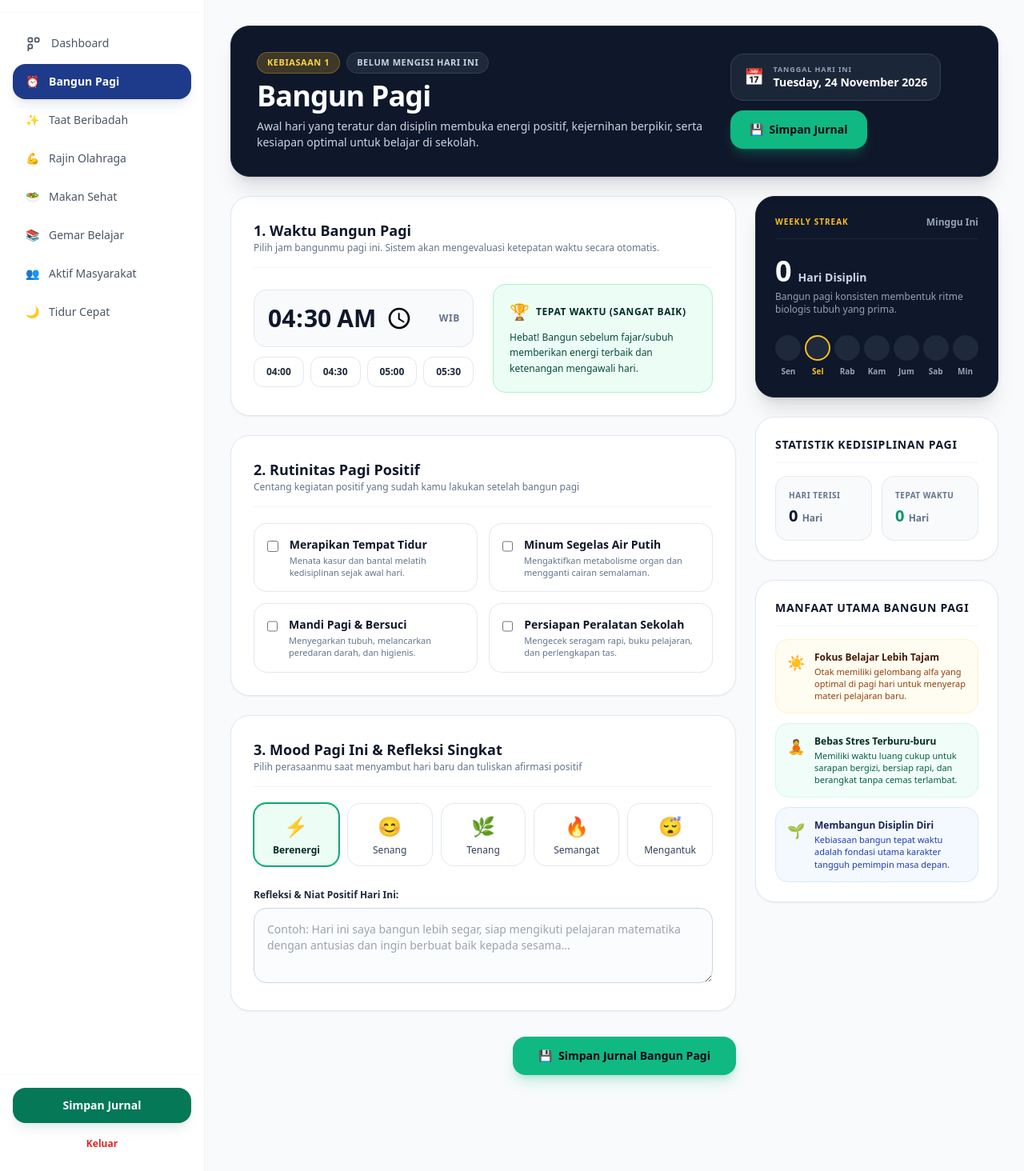
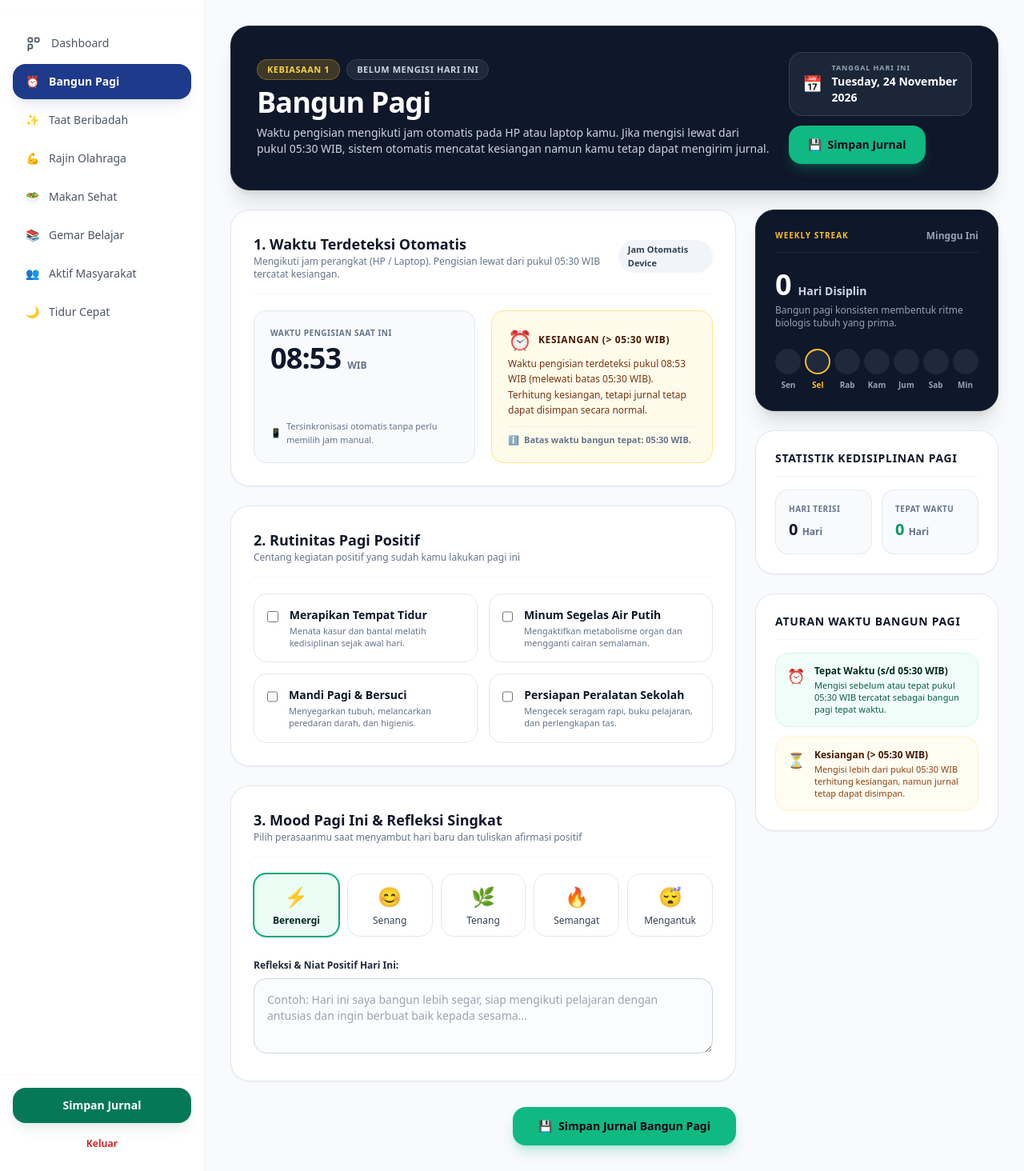
Before and after one commit to Muiz1182/jurnal-kebiasaan, a Laravel app: page /student/bangun-pagi in a window 1280 px wide. Shown: the part 73-1537 px from the top of the page at 80% size. Run offline with Laravel 12, Linux system fonts and the light colour scheme; a user stored in the database is signed in; data comes from the database, SQL or seed files in the repository; data that the repository does not hold is empty; parts of the project's set-up code (start-up, migrations or seed data) failed here and were passed over; some libraries are stand-ins or nearby versions.

Commit message:
feat(bangun-pagi): jam otomatis mengikuti device HP/laptop dengan cutoff 05:30 WIB tanpa perlu memilih jam manual

```diff
--- a/app/Http/Controllers/Student/DashboardController.php
+++ b/app/Http/Controllers/Student/DashboardController.php
@@ -1257,8 +1257,8 @@ class DashboardController extends Controller
     public function updateBangunPagi(Request $request, GoogleSheetsService $sheetsService)
     {
         $request->validate([
-            'waktu_bangun' => 'required|string',
-            'status_waktu' => 'required|string|max:50',
+            'waktu_bangun' => 'nullable|string',
+            'status_waktu' => 'nullable|string|max:50',
             'mood'         => 'required|string|max:50',
             'refleksi'     => 'nullable|string|max:1000',
         ]);
@@ -1267,8 +1267,24 @@ class DashboardController extends Controller
         $today = Carbon::today()->toDateString();
         $clickTime = now();
 
-        $waktuBangun = $request->input('waktu_bangun', '04:30');
-        $statusWaktu = $request->input('status_waktu', 'Tepat Waktu');
+        $waktuBangun = $request->input('waktu_bangun') ?: now()->format('H:i');
+
+        // Evaluasi jam pengisian: jika lebih dari jam 05:30 (setengah 6 pagi) maka tercatat Kesiangan
+        $cleanTime = str_replace([':', ' ', '.'], '', $waktuBangun);
+        if (strlen($cleanTime) < 4) {
+            $cleanTime = str_pad($cleanTime, 4, '0', STR_PAD_LEFT);
+        }
+
+        if ($cleanTime > '0530') {
+            $statusWaktu = 'Kesiangan';
+        } else {
+            $statusWaktu = 'Tepat Waktu';
+        }
+
+        // Jika form mengirimkan status eksplisit Kesiangan, tetap hormati
+        if ($request->input('status_waktu') === 'Kesiangan') {
+            $statusWaktu = 'Kesiangan';
+        }
 
         $merapikanTempatTidur = $request->has('merapikan_tempat_tidur');
         $minumAirPutih        = $request->has('minum_air_putih');
--- a/resources/views/student/bangun-pagi.blade.php
+++ b/resources/views/student/bangun-pagi.blade.php
@@ -39,9 +39,15 @@
                             KEBIASAAN 1
                         </span>
                         @if($journal)
+                            @if(str_contains(strtolower($journal->status_waktu), 'kesiangan'))
+                                <span class="px-3 py-1 bg-amber-400 text-slate-950 text-[11px] font-extrabold rounded-full uppercase tracking-wider shadow-sm">
+                                    Tercatat: Kesiangan ({{ $journal->waktu_bangun }} WIB)
+                                </span>
+                            @else
                                 <span class="px-3 py-1 bg-emerald-500 text-slate-950 text-[11px] font-extrabold rounded-full uppercase tracking-wider shadow-sm">
-                                Terisi: {{ $journal->status_waktu }} ({{ $journal->waktu_bangun }} WIB)
+                                    Tercatat: Tepat Waktu ({{ $journal->waktu_bangun }} WIB)
                                 </span>
+                            @endif
                         @else
                             <span class="px-3 py-1 bg-slate-800 text-slate-300 text-[11px] font-extrabold rounded-full uppercase tracking-wider border border-slate-700">
                                 Belum Mengisi Hari Ini
@@ -52,7 +58,7 @@
                         Bangun Pagi
                     </h1>
                     <p class="text-slate-300 text-xs sm:text-sm font-medium leading-relaxed">
-                        Awal hari yang teratur dan disiplin membuka energi positif, kejernihan berpikir, serta kesiapan optimal untuk belajar di sekolah.
+                        Waktu pengisian mengikuti jam otomatis pada HP atau laptop kamu. Jika mengisi lewat dari pukul 05:30 WIB, sistem otomatis mencatat kesiangan namun kamu tetap dapat mengirim jurnal.
                     </p>
                 </div>
 
@@ -85,53 +91,68 @@
         <form id="form-bangun-pagi" action="{{ route('student.bangun-pagi.update') }}" method="POST">
             @csrf
 
+            <!-- Hidden input waktu bangun dan status waktu otomatis dari jam device -->
+            <input type="hidden" name="waktu_bangun" id="waktu_bangun_input" value="{{ old('waktu_bangun', optional($journal)->waktu_bangun ?? '') }}">
+            <input type="hidden" name="status_waktu" id="status_waktu_input" value="{{ old('status_waktu', optional($journal)->status_waktu ?? '') }}">
+
             <div class="grid grid-cols-1 lg:grid-cols-3 gap-6">
 
                 <!-- KOLOM KIRI & TENGAH (FORMULIR INPUT) -->
                 <div class="lg:col-span-2 space-y-6">
 
-                    <!-- 1. WAKTU BANGUN & EVALUASI OTOMATIS -->
+                    <!-- 1. WAKTU TERDETEKSI DARI DEVICE & EVALUASI OTOMATIS -->
                     <div class="bg-white p-6 sm:p-7 rounded-3xl border border-slate-200 shadow-sm space-y-5">
-                        <div class="border-b border-slate-100 pb-4">
+                        <div class="border-b border-slate-100 pb-4 flex flex-col sm:flex-row sm:items-center justify-between gap-2">
+                            <div>
                                 <h3 class="text-base sm:text-lg font-black text-slate-900">
-                                1. Waktu Bangun Pagi
+                                    1. Waktu Terdeteksi Otomatis
                                 </h3>
-                            <p class="text-xs text-slate-500">Pilih jam bangunmu pagi ini. Sistem akan mengevaluasi ketepatan waktu secara otomatis.</p>
+                                <p class="text-xs text-slate-500">
+                                    Mengikuti jam perangkat (HP / Laptop). Pengisian lewat dari pukul 05:30 WIB tercatat kesiangan.
+                                </p>
+                            </div>
+                            <span class="text-[11px] font-bold px-3 py-1 bg-slate-100 text-slate-700 rounded-full w-fit">
+                                Jam Otomatis Device
+                            </span>
                         </div>
 
-                        <input type="hidden" name="status_waktu" id="status_waktu_input" value="{{ old('status_waktu', optional($journal)->status_waktu ?? 'Tepat Waktu') }}">
-
-                        <div class="grid grid-cols-1 md:grid-cols-2 gap-6 items-center">
-                            <div class="space-y-3">
-                                <div class="bg-slate-50 border border-slate-200 rounded-2xl p-4 flex items-center justify-between">
-                                    <input type="time" name="waktu_bangun" id="waktu_bangun_input"
-                                        value="{{ old('waktu_bangun', $defaultTime) }}" required
-                                        onchange="evaluateWakeTime()"
-                                        class="bg-transparent text-2xl sm:text-3xl font-black text-slate-900 focus:outline-none cursor-pointer">
-                                    <span class="text-xs font-bold text-slate-500 uppercase tracking-wider">WIB</span>
+                        <div class="grid grid-cols-1 md:grid-cols-2 gap-5 items-stretch">
+                            <!-- Display Jam Device -->
+                            <div class="bg-slate-50 border border-slate-200 rounded-2xl p-5 flex flex-col justify-between space-y-3">
+                                <div>
+                                    <p class="text-[10px] font-black uppercase tracking-wider text-slate-500">
+                                        Waktu Pengisian Saat Ini
+                                    </p>
+                                    <div class="flex items-baseline gap-2 mt-1">
+                                        <span id="live_clock_display" class="text-3xl sm:text-4xl font-black text-slate-900 tracking-tight">
+                                            --:--
+                                        </span>
+                                        <span class="text-xs font-extrabold text-slate-500 uppercase">WIB</span>
                                     </div>
-
-                                <!-- Preset Cepat -->
-                                <div class="grid grid-cols-4 gap-2">
-                                    @foreach(['04:00', '04:30', '05:00', '05:30'] as $preset)
-                                        <button type="button" onclick="setTimePreset('{{ $preset }}')" class="py-2.5 bg-white hover:bg-slate-100 border border-slate-200 text-slate-800 text-xs font-bold rounded-xl transition cursor-pointer shadow-2xs text-center">
-                                            {{ $preset }}
-                                        </button>
-                                    @endforeach
+                                </div>
+                                <div class="text-[11px] text-slate-500 flex items-center gap-1.5 font-medium">
+                                    <span>📱</span>
+                                    <span>Tersinkronisasi otomatis tanpa perlu memilih jam manual.</span>
                                 </div>
                             </div>
 
                             <!-- Live Card Evaluasi Ketepatan Waktu -->
-                            <div id="status_card" class="p-4 sm:p-5 rounded-2xl border transition space-y-2 bg-emerald-50 border-emerald-200">
+                            <div id="status_card" class="p-5 rounded-2xl border transition flex flex-col justify-between space-y-2.5 bg-slate-50 border-slate-200">
+                                <div class="space-y-1">
                                     <div class="flex items-center gap-2">
-                                    <span id="status_icon" class="text-xl">🏆</span>
-                                    <p id="status_title" class="text-xs font-black text-emerald-950 uppercase tracking-wider">
-                                        Tepat Waktu (Sangat Baik)
+                                        <span id="status_icon" class="text-2xl">⏳</span>
+                                        <p id="status_title" class="text-xs font-black uppercase tracking-wider text-slate-800">
+                                            Mengevaluasi Waktu...
                                         </p>
                                     </div>
-                                <p id="status_desc" class="text-xs text-emerald-900 leading-relaxed font-medium">
-                                    Hebat! Bangun sebelum fajar memberikan energi terbaik dan ketenangan mengawali hari.
+                                    <p id="status_desc" class="text-xs text-slate-600 leading-relaxed font-medium">
+                                        Memeriksa jam perangkat Anda.
                                     </p>
+                                </div>
+                                <div class="pt-2 border-t border-slate-200/60 text-[11px] font-semibold text-slate-500 flex items-center gap-1.5">
+                                    <span>ℹ️</span>
+                                    <span>Batas waktu bangun tepat: <strong>05:30 WIB</strong>.</span>
+                                </div>
                             </div>
                         </div>
                     </div>
@@ -142,7 +163,7 @@
                             <h3 class="text-base sm:text-lg font-black text-slate-900">
                                 2. Rutinitas Pagi Positif
                             </h3>
-                            <p class="text-xs text-slate-500">Centang kegiatan positif yang sudah kamu lakukan setelah bangun pagi</p>
+                            <p class="text-xs text-slate-500">Centang kegiatan positif yang sudah kamu lakukan pagi ini</p>
                         </div>
 
                         <div class="grid grid-cols-1 sm:grid-cols-2 gap-3.5">
@@ -236,7 +257,7 @@
                             </label>
                             <textarea name="refleksi" rows="3"
                                 class="w-full rounded-2xl border border-slate-300 p-4 text-xs sm:text-sm text-slate-900 focus:outline-none focus:ring-2 focus:ring-emerald-500 focus:border-transparent bg-slate-50/50"
-                                placeholder="Contoh: Hari ini saya bangun lebih segar, siap mengikuti pelajaran matematika dengan antusias dan ingin berbuat baik kepada sesama...">{{ old('refleksi', optional($journal)->refleksi) }}</textarea>
+                                placeholder="Contoh: Hari ini saya bangun lebih segar, siap mengikuti pelajaran dengan antusias dan ingin berbuat baik kepada sesama...">{{ old('refleksi', optional($journal)->refleksi) }}</textarea>
                         </div>
                     </div>
 
@@ -327,29 +348,22 @@
                     <!-- MANFAAT BANGUN PAGI -->
                     <div class="bg-white p-6 rounded-3xl border border-slate-200 shadow-sm space-y-4">
                         <h4 class="text-sm font-black text-slate-900 border-b border-slate-100 pb-3 uppercase tracking-wider">
-                            Manfaat Utama Bangun Pagi
+                            Aturan Waktu Bangun Pagi
                         </h4>
 
                         <div class="space-y-3">
-                            <div class="flex items-start gap-3 bg-amber-50/70 p-3.5 rounded-2xl border border-amber-100">
-                                <span class="text-lg">☀️</span>
+                            <div class="flex items-start gap-3 bg-emerald-50/70 p-3.5 rounded-2xl border border-emerald-100">
+                                <span class="text-lg">⏰</span>
                                 <div>
-                                    <p class="text-xs font-extrabold text-amber-950">Fokus Belajar Lebih Tajam</p>
-                                    <p class="text-[11px] text-amber-800 leading-snug mt-0.5">Otak memiliki gelombang alfa yang optimal di pagi hari untuk menyerap materi pelajaran baru.</p>
+                                    <p class="text-xs font-extrabold text-emerald-950">Tepat Waktu (s/d 05:30 WIB)</p>
+                                    <p class="text-[11px] text-emerald-800 leading-snug mt-0.5">Mengisi sebelum atau tepat pukul 05:30 WIB tercatat sebagai bangun pagi tepat waktu.</p>
                                 </div>
                             </div>
-                            <div class="flex items-start gap-3 bg-emerald-50/70 p-3.5 rounded-2xl border border-emerald-100">
-                                <span class="text-lg">🧘</span>
+                            <div class="flex items-start gap-3 bg-amber-50/70 p-3.5 rounded-2xl border border-amber-100">
+                                <span class="text-lg">⏳</span>
                                 <div>
-                                    <p class="text-xs font-extrabold text-emerald-950">Bebas Stres Terburu-buru</p>
-                                    <p class="text-[11px] text-emerald-800 leading-snug mt-0.5">Memiliki waktu luang cukup untuk sarapan bergizi, bersiap rapi, dan berangkat tanpa cemas terlambat.</p>
-                                </div>
-                            </div>
-                            <div class="flex items-start gap-3 bg-blue-50/70 p-3.5 rounded-2xl border border-blue-100">
-                                <span class="text-lg">🌱</span>
-                                <div>
-                                    <p class="text-xs font-extrabold text-blue-950">Membangun Disiplin Diri</p>
-                                    <p class="text-[11px] text-blue-800 leading-snug mt-0.5">Kebiasaan bangun tepat waktu adalah fondasi utama karakter tangguh pemimpin masa depan.</p>
+                                    <p class="text-xs font-extrabold text-amber-950">Kesiangan (> 05:30 WIB)</p>
+                                    <p class="text-[11px] text-amber-800 leading-snug mt-0.5">Mengisi lebih dari pukul 05:30 WIB terhitung kesiangan, namun jurnal tetap dapat disimpan.</p>
                                 </div>
                             </div>
                         </div>
@@ -372,60 +386,59 @@
 </div>
 
 <script>
-    // 1. Evaluasi Waktu Bangun & Status
-    function evaluateWakeTime() {
-        const input = document.getElementById('waktu_bangun_input');
+    // 1. Inisialisasi Jam Device Pengguna & Status Waktu Otomatis
+    function initDeviceTime() {
+        const waktuInput = document.getElementById('waktu_bangun_input');
         const statusInput = document.getElementById('status_waktu_input');
+        const clockDisplay = document.getElementById('live_clock_display');
         const card = document.getElementById('status_card');
         const icon = document.getElementById('status_icon');
         const title = document.getElementById('status_title');
         const desc = document.getElementById('status_desc');
 
-        const val = input.value || '04:30';
-        const clean = val.replace(':', '');
+        // Jika sudah ada jurnal yang tersimpan sebelumnya di database hari ini, tampilkan jam itu
+        // Jika belum ada atau pengguna membuka form baru, ambil jam device sekarang
+        let timeStr = waktuInput.value;
 
-        if (clean <= '0430') {
-            statusInput.value = 'Tepat Waktu';
-            card.className = 'p-4 sm:p-5 rounded-2xl border transition space-y-2 bg-emerald-50 border-emerald-200';
-            icon.textContent = '🏆';
-            title.textContent = 'Tepat Waktu (Sangat Baik)';
-            title.className = 'text-xs font-black text-emerald-950 uppercase tracking-wider';
-            desc.textContent = 'Hebat! Bangun sebelum fajar/subuh memberikan energi terbaik dan ketenangan mengawali hari.';
-            desc.className = 'text-xs text-emerald-900 leading-relaxed font-medium';
-        } else if (clean <= '0530') {
-            statusInput.value = 'Cukup Baik';
-            card.className = 'p-4 sm:p-5 rounded-2xl border transition space-y-2 bg-blue-50 border-blue-200';
-            icon.textContent = '🌅';
-            title.textContent = 'Cukup Baik (Sebelum Terbit Fajar)';
-            title.className = 'text-xs font-black text-blue-950 uppercase tracking-wider';
-            desc.textContent = 'Bagus! Masih cukup waktu untuk beribadah dan bersiap sekolah dengan tenang tanpa tergesa.';
-            desc.className = 'text-xs text-blue-900 leading-relaxed font-medium';
-        } else if (clean <= '0630') {
-            statusInput.value = 'Lewat Sedikit';
-            card.className = 'p-4 sm:p-5 rounded-2xl border transition space-y-2 bg-amber-50 border-amber-200';
+        if (!timeStr) {
+            const now = new Date();
+            const hours = String(now.getHours()).padStart(2, '0');
+            const minutes = String(now.getMinutes()).padStart(2, '0');
+            timeStr = `${hours}:${minutes}`;
+            waktuInput.value = timeStr;
+        }
+
+        // Tampilkan di UI
+        clockDisplay.textContent = timeStr;
+
+        // Evaluasi apakah lebih dari jam 05:30 (setengah 6 pagi)
+        // Bandingkan jam:menit
+        const [h, m] = timeStr.split(':').map(Number);
+        const totalMinutes = (h * 60) + m;
+        const cutoffMinutes = (5 * 60) + 30; // 05:30 = 330 menit
+
+        if (totalMinutes > cutoffMinutes) {
+            // Lebih dari jam 05:30 -> Kesiangan
+            statusInput.value = 'Kesiangan';
+            card.className = 'p-5 rounded-2xl border transition flex flex-col justify-between space-y-2.5 bg-amber-50 border-amber-200';
             icon.textContent = '⏰';
-            title.textContent = 'Lewat Sedikit';
-            title.className = 'text-xs font-black text-amber-950 uppercase tracking-wider';
-            desc.textContent = 'Sedikit mepet! Usahakan tidur lebih awal malam ini agar bisa bangun lebih segar besok pagi.';
+            title.textContent = 'Kesiangan (> 05:30 WIB)';
+            title.className = 'text-xs font-black uppercase tracking-wider text-amber-950';
+            desc.textContent = `Waktu pengisian terdeteksi pukul ${timeStr} WIB (melewati batas 05:30 WIB). Terhitung kesiangan, tetapi jurnal tetap dapat disimpan secara normal.`;
             desc.className = 'text-xs text-amber-900 leading-relaxed font-medium';
         } else {
-            statusInput.value = 'Kesiangan';
-            card.className = 'p-4 sm:p-5 rounded-2xl border transition space-y-2 bg-rose-50 border-rose-200';
-            icon.textContent = '⚠️';
-            title.textContent = 'Kesiangan';
-            title.className = 'text-xs font-black text-rose-950 uppercase tracking-wider';
-            desc.textContent = 'Perlu perbaikan! Bangun kesiangan membuat rutinitas pagi terburu-buru. Evaluasi jam tidur malammu.';
-            desc.className = 'text-xs text-rose-900 leading-relaxed font-medium';
+            // Sebelum atau tepat 05:30 -> Tepat Waktu
+            statusInput.value = 'Tepat Waktu';
+            card.className = 'p-5 rounded-2xl border transition flex flex-col justify-between space-y-2.5 bg-emerald-50 border-emerald-200';
+            icon.textContent = '🏆';
+            title.textContent = 'Tepat Waktu (<= 05:30 WIB)';
+            title.className = 'text-xs font-black uppercase tracking-wider text-emerald-950';
+            desc.textContent = `Luar biasa! Waktu pengisian terdeteksi pukul ${timeStr} WIB (sebelum 05:30 WIB). Terus pertahankan kedisiplinan bangun pagi!`;
+            desc.className = 'text-xs text-emerald-900 leading-relaxed font-medium';
         }
     }
 
-    // 2. Preset Cepat Waktu
-    function setTimePreset(timeStr) {
-        document.getElementById('waktu_bangun_input').value = timeStr;
-        evaluateWakeTime();
-    }
-
-    // 3. Highlight Card Rutinitas yang dicentang
+    // 2. Highlight Card Rutinitas yang dicentang
     function updateRoutineUI(checkbox) {
         const card = checkbox.closest('.routine-card');
         if (checkbox.checked) {
@@ -437,7 +450,7 @@
         }
     }
 
-    // 4. Pilih Mood
+    // 3. Pilih Mood
     function selectMood(moodId, element) {
         document.getElementById('selected_mood').value = moodId;
         document.querySelectorAll('.mood-btn').forEach(btn => {
@@ -448,16 +461,16 @@
         element.classList.add('border-emerald-600', 'bg-emerald-50', 'text-emerald-950', 'font-bold', 'shadow-sm', 'ring-1', 'ring-emerald-500');
     }
 
-    // 5. Konfirmasi Kosongkan Jurnal
+    // 4. Konfirmasi Kosongkan Jurnal
     function confirmReset() {
         if (confirm('Apakah kamu yakin ingin mengosongkan jurnal bangun pagi hari ini? Data di dashboard dan catatan akan direset.')) {
             document.getElementById('form-reset-bangun').submit();
         }
     }
 
-    // 6. Inisialisasi saat halaman dimuat
+    // 5. Inisialisasi saat halaman dimuat
     document.addEventListener('DOMContentLoaded', () => {
-        evaluateWakeTime();
+        initDeviceTime();
         document.querySelectorAll('.routine-card input[type="checkbox"]').forEach(cb => {
             updateRoutineUI(cb);
         });
```
Lines whose indentation alone changed are shown as unchanged.
